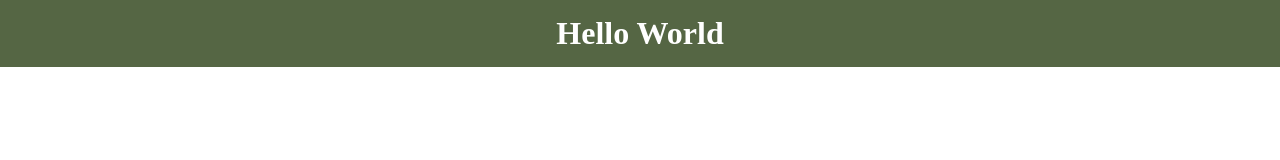
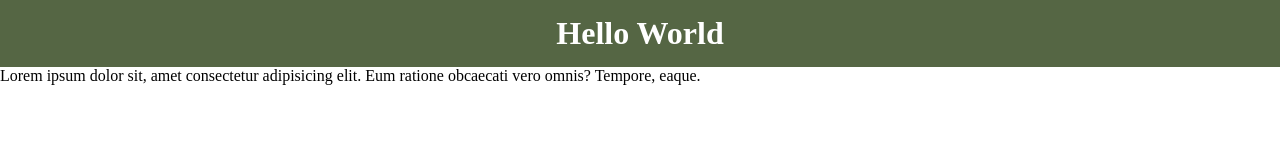
Before and after one commit to robiuljoy/firstrepo, a plain HTML site: page index.html in a window 1280 px wide. Drawn offline with Linux system fonts and the light colour scheme.

Commit message:
here it is

```diff
--- a/index.html
+++ b/index.html
@@ -8,5 +8,9 @@
 </head>
 <body>
     <h1>Hello World</h1>
+
+    <div class="pera">
+        <p>Lorem ipsum dolor sit, amet consectetur adipisicing elit. Eum ratione obcaecati vero omnis? Tempore, eaque.</p>
+    </div>
 </body>
 </html>
```
